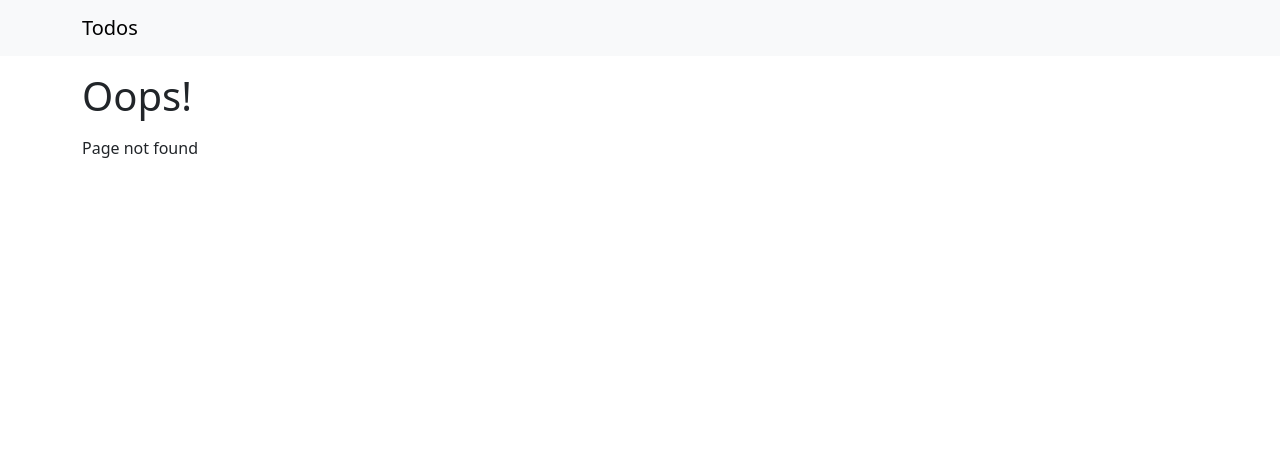
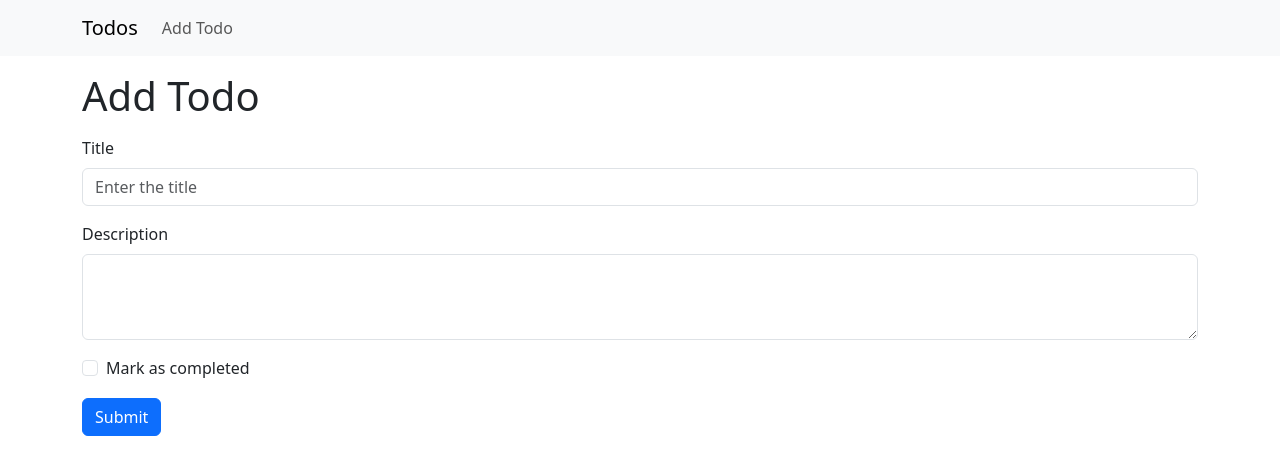
Before and after one commit to ACZH05/todo-app-react, a React (Vite) app: page /add in a window 1280 px wide. Before the commit this address had no page. Shown: the top 474 px of the page. Built offline with nearby package versions, Linux system fonts and the light colour scheme.

Commit message:
Add add todos function and routes

```diff
--- a/src/App.jsx
+++ b/src/App.jsx
@@ -1,8 +1,9 @@
-import { Navbar, Container } from 'react-bootstrap'
+import { Navbar, Container, Nav } from 'react-bootstrap'
 import 'bootstrap/dist/css/bootstrap.css';
 import { BrowserRouter, Outlet, Route, Routes } from 'react-router-dom'
 import Home from './pages/Home'
 import ErrorPage from './pages/ErrorPage'
+import AddTodo from './pages/AddTodo';
 
 function Layout() {
   return (
@@ -10,6 +11,9 @@ function Layout() {
       <Navbar bg='light' variant='light'>
         <Container>
           <Navbar.Brand href='/'>Todos</Navbar.Brand>
+          <Nav className='me-auto'>
+            <Nav.Link href='/add'>Add Todo</Nav.Link>
+          </Nav>
         </Container>
       </Navbar>
       <Outlet />
@@ -23,6 +27,7 @@ function App() {
       <Routes>
         <Route path='/' element={<Layout />}>
           <Route index element={<Home />}/>
+          <Route path='add' element={<AddTodo />}/>
           <Route path='*' element={<ErrorPage />}/>
         </Route>
       </Routes>
--- /dev/null
+++ b/src/pages/AddTodo.jsx
@@ -0,0 +1,30 @@
+import { Container, Form, Button } from "react-bootstrap"
+import 'bootstrap/dist/css/bootstrap.css';
+import { useState } from 'react'
+
+function AddTodo() {
+    const [title, setTitle] = useState("")
+    const [description, setDescription] = useState("")
+    const [completed, setCompleted] = useState(false)
+
+  return (
+    <Container>
+      <h1 className="my-3">Add Todo</h1>
+      <Form>
+        <Form.Group className="mb-3" controlId="exampleForm.ControlInput1">
+            <Form.Label >Title</Form.Label>
+            <Form.Control type="email" value={title} placeholder="Enter the title" onChange={(e) => setTitle(e.target.value)}/>
+        </Form.Group>
+
+        <Form.Group className="mb-3" controlId="exampleForm.ControlTextarea1">
+            <Form.Label>Description</Form.Label>
+            <Form.Control as="textarea" value={description} rows={3} onChange={(e) => setDescription(e.target.value)} />
+        </Form.Group>
+        <Form.Check type="checkbox" checked={completed} label="Mark as completed" onChange={(e) => setCompleted(e.target.checked)} />
+        <Button type="submit" variant="primary" className="mt-3">Submit</Button>
+    </Form>
+    </Container>
+  )
+}
+
+export default AddTodo
```
